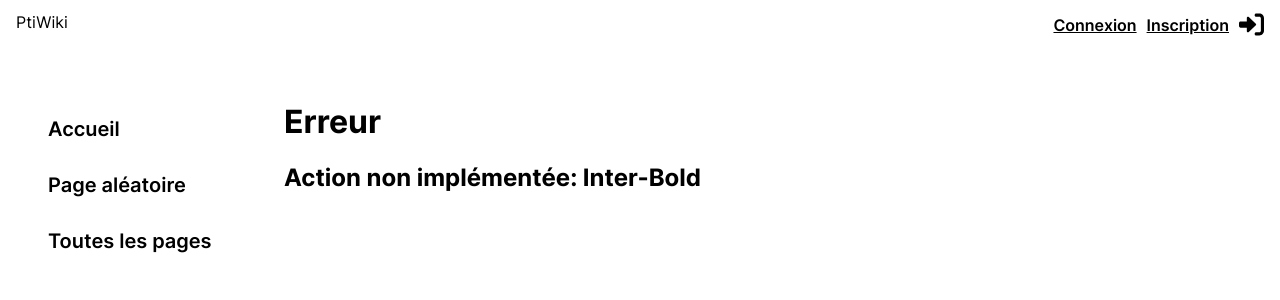
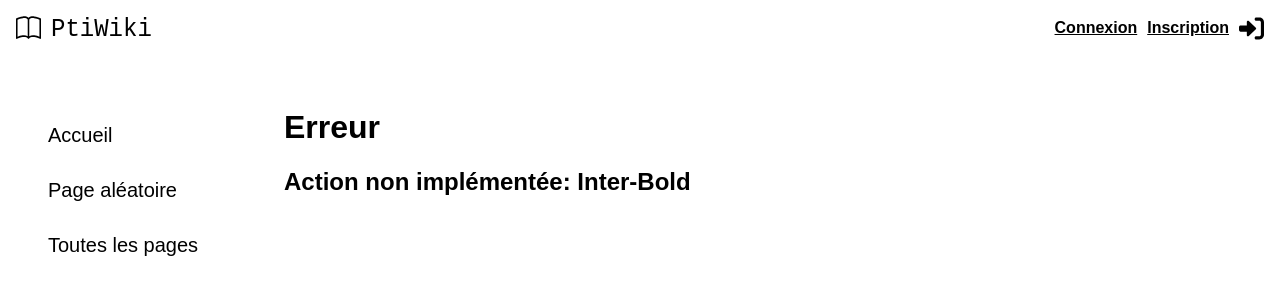
Before and after one commit to elisezhg/ptiwiki, a PHP site: page /index.php?action=Inter-Bold in a window 1280 px wide. Shown: the top 300 px of the page. Run offline with PHP 8.4, Linux system fonts and the light colour scheme; data that the repository does not hold is empty.

Commit message:
Fix fonts and add logo

```diff
--- a/public/css/style.css
+++ b/public/css/style.css
@@ -1,29 +1,5 @@
-/* Fonts */
-
-@font-face {
-  font-family: 'Inter';
-  src: url(../assets/fonts/Inter/Inter-Regular.ttf);
-}
-
-@font-face {
-  font-family: 'Inter';
-  src: url(../assets/fonts/Inter/Inter-SemiBold.ttf);
-  font-weight: 600;
-}
-
-@font-face {
-  font-family: 'Inter';
-  src: url(../assets/fonts/Inter/Inter-Bold.ttf);
-  font-weight: 700;
-}
-
-@font-face {
-  font-family: 'Roboto Mono';
-  src: url(../assets/fonts/Roboto_Mono/RobotoMono-Medium.ttf);
-}
-
 body {
-  font-family: 'Inter', sans-serif;
+  font-family: Arial, Helvetica, sans-serif;
   margin: 0;
 }
 
@@ -33,15 +9,11 @@ header {
   display: flex;
   justify-content: space-between;
   padding: 0.75rem 1rem;
+  height: 3.5rem;
+  box-sizing: border-box;
 }
 
-header .logo {
-  font-size: 1.5rem;
-  font-family: 'Roboto Mono', sans-serif;
-}
-
-header .user {
-  font-weight: 600;
+header div {
   display: flex;
   align-items: center;
   gap: 10px;
@@ -52,6 +24,16 @@ header img {
   height: 25px;
 }
 
+header .logo {
+  font-size: 1.5rem;
+  transform: scale(1, 1.1);
+  font-family: 'Courier New', Courier, monospace;
+}
+
+header .user {
+  font-weight: 600;
+}
+
 /* Navigation bar */
 
 nav {
@@ -59,7 +41,6 @@ nav {
   display: flex;
   flex-direction: column;
   font-size: 1.25rem;
-  font-weight: 600;
   gap: 1.5rem;
   min-width: 12.5rem;
 }
@@ -74,6 +55,7 @@ nav a {
 nav a:hover {
   border-left: 3px solid #000;
   padding-left: calc(1rem - 3px);
+  font-weight: 600;
 }
 
 .wrapper {
@@ -98,7 +80,8 @@ main {
 }
 
 .content-header h1 {
-  font-size: 2.5rem;
+  font-family: 'Linux Libertine', 'Georgia', 'Times', serif;
+  font-weight: 500;
   margin: 0;
 }
 
--- a/templates/authentication.html
+++ b/templates/authentication.html
@@ -11,7 +11,10 @@
   </head>
   <body>
     <header>
-      <span>PtiWiki</span>
+      <div class="logo">
+        <img src="assets/logo.svg" alt="logo" />
+        <span>PtiWiki</span>
+      </div>
     </header>
 
     <main class="form-container">
--- a/templates/error.html
+++ b/templates/error.html
@@ -9,7 +9,10 @@
   </head>
   <body>
     <header>
-      <span>PtiWiki</span>
+      <div class="logo">
+        <img src="assets/logo.svg" alt="logo" />
+        <span>PtiWiki</span>
+      </div>
       <div class="user">
         <?php if (isset($_SESSION['idUser'])) { ?>
         <span><?php echo $_SESSION['idUser'] ?></span>
--- a/templates/page.html
+++ b/templates/page.html
@@ -9,7 +9,10 @@
   </head>
   <body>
     <header>
-      <span class="logo">PtiWiki</span>
+      <div class="logo">
+        <img src="assets/logo.svg" alt="logo" />
+        <span>PtiWiki</span>
+      </div>
       <div class="user">
         <?php if (!empty($_SESSION['username'])) { ?>
         <span><?php echo $_SESSION['username'] ?></span>
```
Also changed, not shown: public/assets/fonts/Inter/Inter-Bold.ttf (deleted), public/assets/fonts/Inter/Inter-Regular.ttf (deleted), public/assets/fonts/Inter/Inter-SemiBold.ttf (deleted), public/assets/fonts/Roboto_Mono/RobotoMono-Medium.ttf (deleted), public/assets/logo.svg (added).
